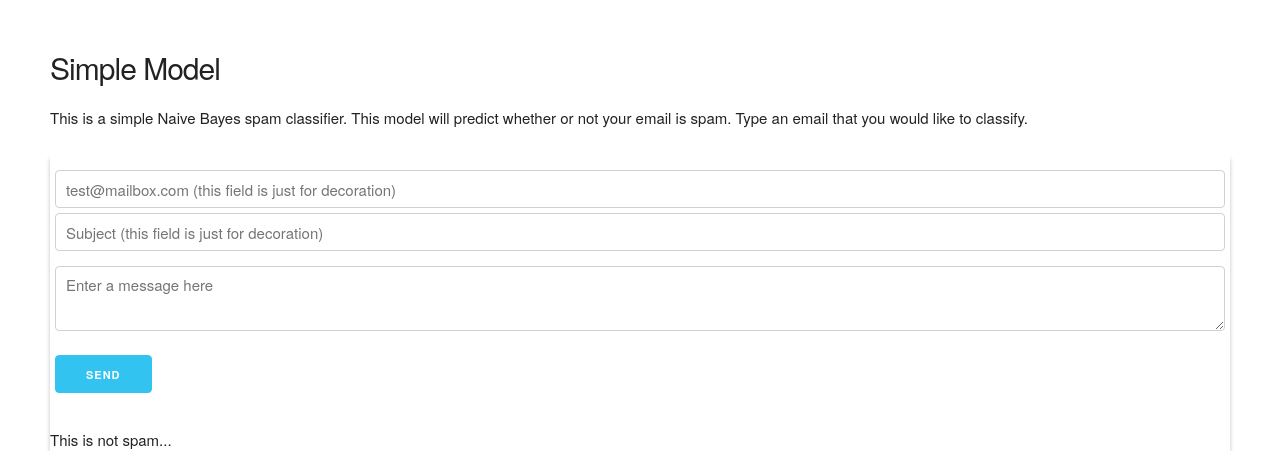
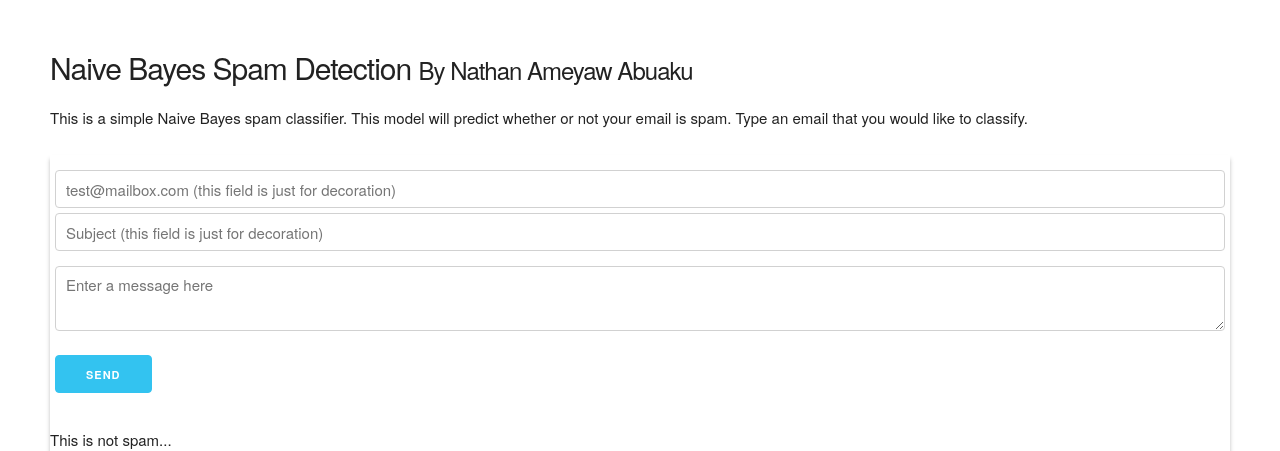
Before and after one commit to yaw-intern/spamham, a Django app: page /simple_model/ in a window 1280 px wide. Shown: the top 451 px of the page. Run offline with Django 4.2, Linux system fonts and the light colour scheme.

Commit message:
updated heading in view

```diff
--- a/simplenb/templates/indexx.html
+++ b/simplenb/templates/indexx.html
@@ -9,7 +9,7 @@
         <div class="row">
             <div class="twelve columns">
                 <div class="wrapper">
-                    <h1>Simple Model</h1>
+                    <h1>Naive Bayes Spam Detection <small>By Nathan Ameyaw Abuaku</small></h1>
                     <p>
                         This is a simple Naive Bayes spam classifier. This model will predict whether or not your email is spam. Type an email that you would
                         like to classify.
```
